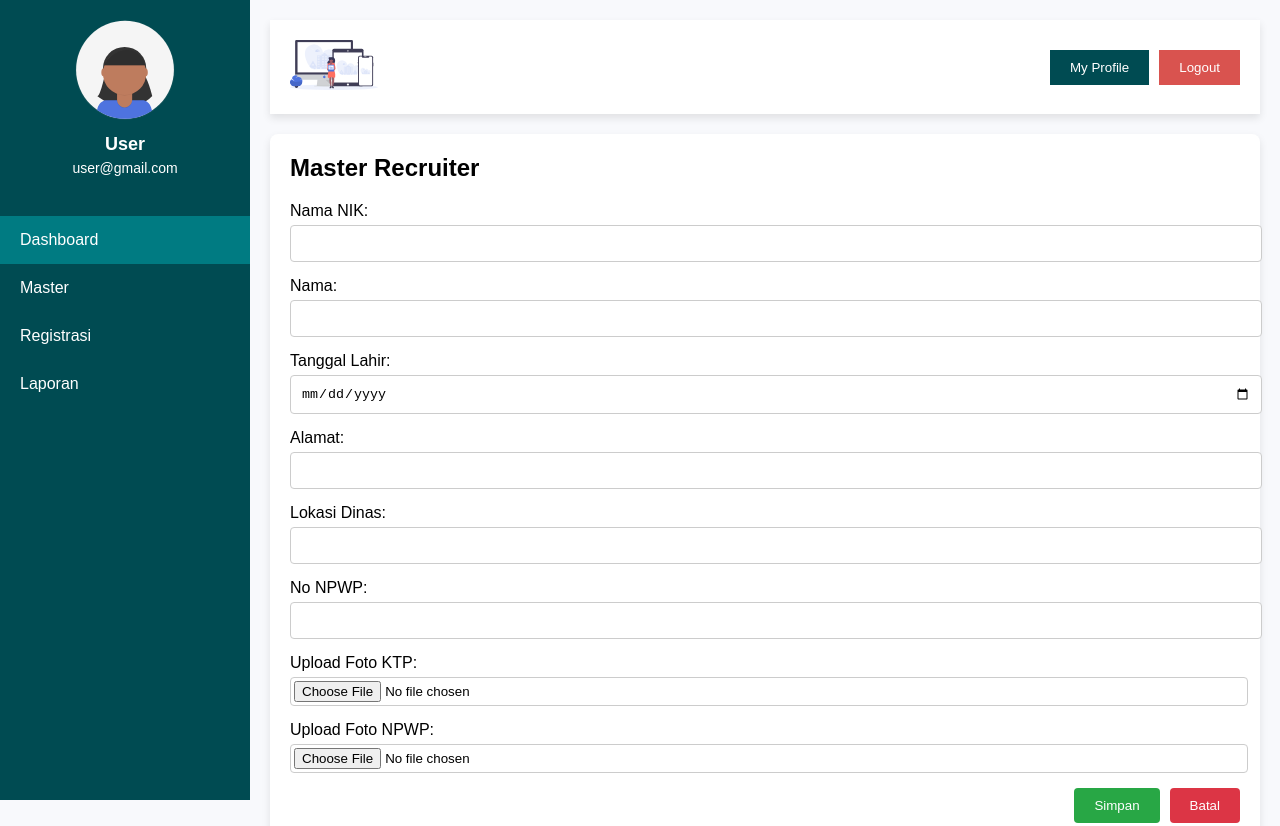
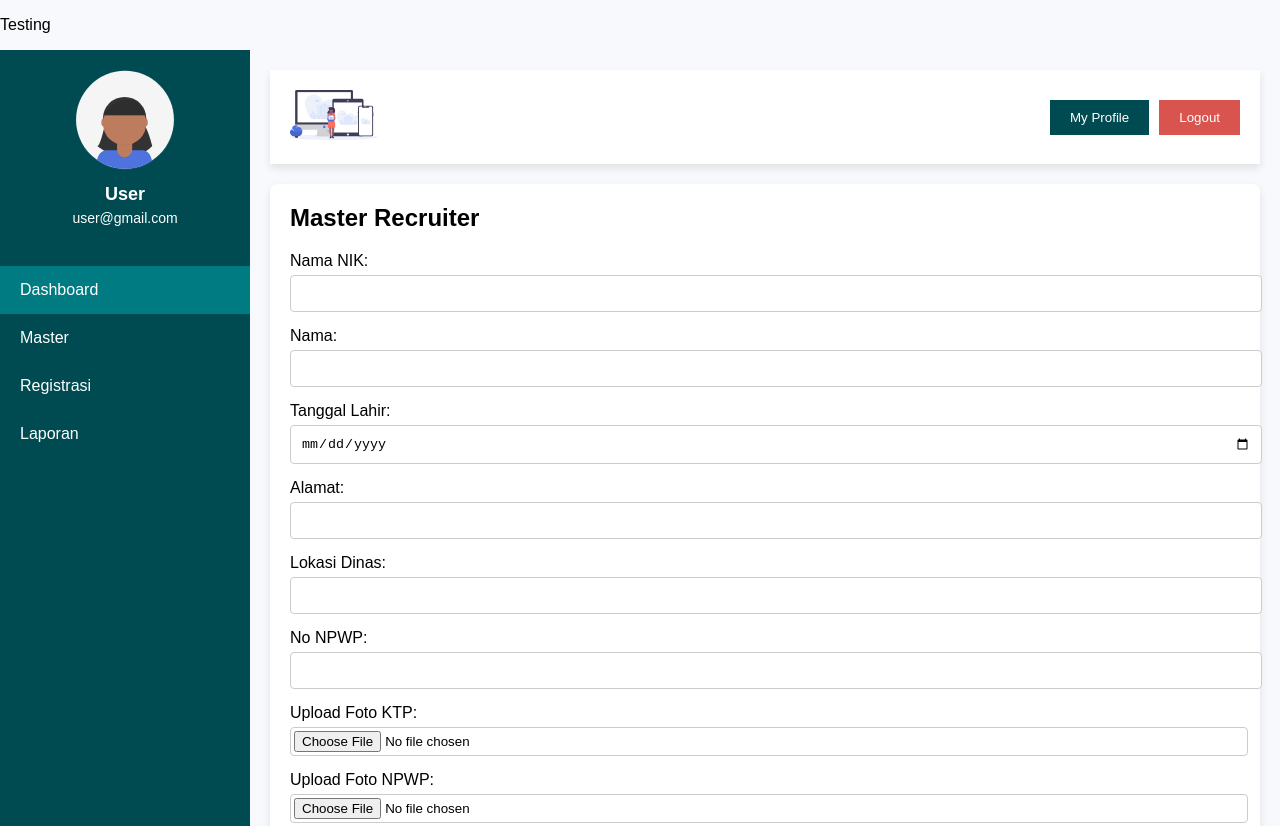
Before and after one commit to hestisitaresmi/tes1, a website: page index.html in a window 1280 px wide. Shown: the top 826 px of the page. Drawn offline with Linux system fonts and the light colour scheme.

Commit message:
perubahan step 2

```diff
--- a/index.html
+++ b/index.html
@@ -1,9 +1,11 @@
 <!DOCTYPE html>
 <html lang="en">
+
 <head>
     <meta charset="UTF-8">
     <meta name="viewport" content="width=device-width, initial-scale=1.0">
     <title>Master Recruiter</title>
+    <p>Testing</p>
     <style>
         body {
             font-family: Arial, sans-serif;
@@ -11,6 +13,7 @@
             padding: 0;
             background-color: #f8f9fc;
         }
+
         .sidebar {
             width: 250px;
             height: 100vh;
@@ -21,39 +24,49 @@
             flex-direction: column;
             justify-content: flex-start;
         }
+
         .sidebar-header {
             text-align: center;
             padding: 20px;
         }
+
         .sidebar-header img {
             width: 100px;
             border-radius: 50%;
         }
+
         .sidebar-header h2 {
             margin: 10px 0 5px;
             font-size: 18px;
         }
+
         .sidebar-header p {
             margin: 0;
             font-size: 14px;
         }
+
         .sidebar-menu {
             flex-grow: 1;
             padding: 20px 0;
         }
+
         .sidebar-menu a {
             display: block;
             padding: 15px 20px;
             color: white;
             text-decoration: none;
         }
-        .sidebar-menu a:hover, .sidebar-menu a.active {
+
+        .sidebar-menu a:hover,
+        .sidebar-menu a.active {
             background-color: #007b82;
         }
+
         .main-content {
             margin-left: 250px;
             padding: 20px;
         }
+
         .header {
             display: flex;
             justify-content: space-between;
@@ -62,13 +75,16 @@
             padding: 20px;
             box-shadow: 0 4px 8px rgba(0, 0, 0, 0.1);
         }
+
         .header .logo img {
             height: 50px;
         }
+
         .header .header-right {
             display: flex;
             align-items: center;
         }
+
         .header .profile-btn {
             background-color: #004b52;
             color: white;
@@ -77,6 +93,7 @@
             cursor: pointer;
             margin-right: 10px;
         }
+
         .header .logout-btn {
             background-color: #d9534f;
             color: white;
@@ -84,6 +101,7 @@
             padding: 10px 20px;
             cursor: pointer;
         }
+
         .form-container {
             background-color: #fff;
             padding: 20px;
@@ -91,90 +109,112 @@
             margin-top: 20px;
             border-radius: 8px;
         }
+
         .form-container h2 {
             margin-top: 0;
         }
+
         .form-group {
             margin-bottom: 15px;
         }
+
         .form-group label {
             display: block;
             margin-bottom: 5px;
         }
-        .form-group input, .form-group select {
+
+        .form-group input,
+        .form-group select {
             width: 100%;
             padding: 10px;
             border: 1px solid #ccc;
             border-radius: 4px;
         }
+
         .form-group input[type="file"] {
             padding: 3px;
         }
+
         .form-actions {
             display: flex;
             justify-content: flex-end;
             gap: 10px;
         }
+
         .form-actions button {
             padding: 10px 20px;
             border: none;
             border-radius: 4px;
             cursor: pointer;
         }
+
         .form-actions .btn-save {
             background-color: #28a745;
             color: white;
         }
+
         .form-actions .btn-cancel {
             background-color: #dc3545;
             color: white;
         }
+
         .table-container {
             margin-top: 20px;
         }
+
         table {
             width: 100%;
             border-collapse: collapse;
         }
+
         table thead {
             background-color: #004b52;
             color: white;
         }
-        table th, table td {
+
+        table th,
+        table td {
             padding: 10px;
             border: 1px solid #ddd;
             text-align: left;
         }
+
         table tbody tr:nth-child(even) {
             background-color: #f2f2f2;
         }
+
         .search-container {
             display: flex;
             gap: 10px;
             margin-bottom: 20px;
         }
+
         .search-container input {
             padding: 10px;
             border: 1px solid #ccc;
             border-radius: 4px;
             flex-grow: 1;
         }
+
         .search-container button {
             padding: 10px 20px;
             border: none;
             border-radius: 4px;
             cursor: pointer;
         }
+
         .search-container .btn-search {
             background-color: #007b82;
             color: white;
         }
+
         .search-container .btn-reset {
             background-color: #dc3545;
             color: white;
         }
     </style>
 </head>
+
 <body>
     <div class="sidebar">
         <div class="sidebar-header">
```
